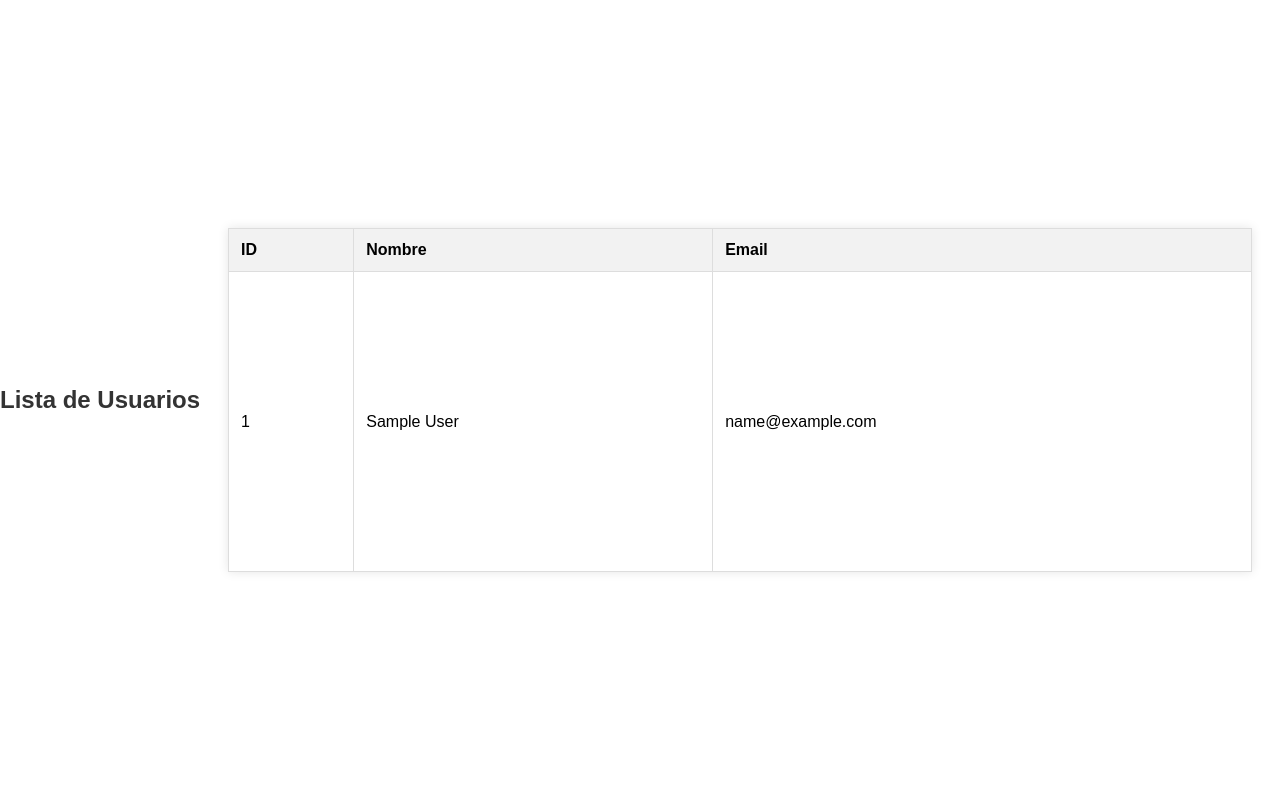
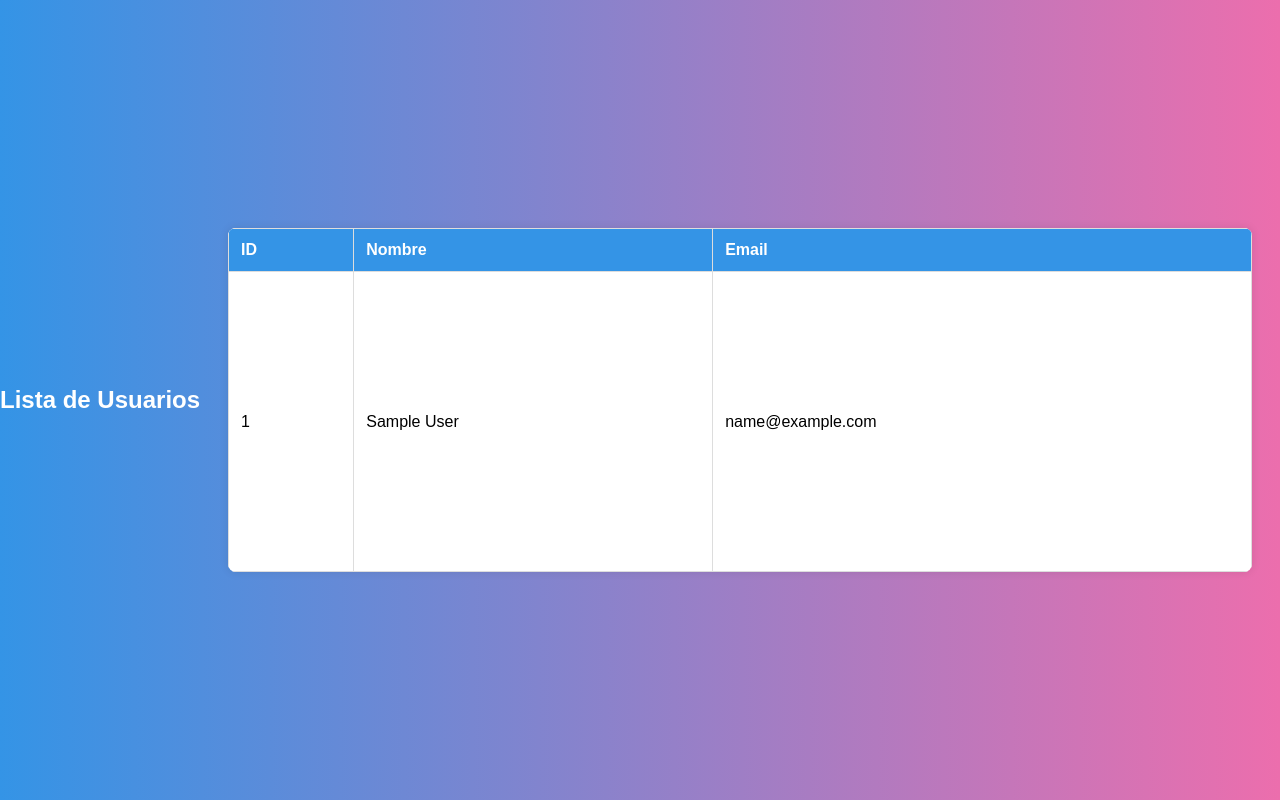
Before and after one commit to iTzKevinPG/ApplicationRenderApi, a Django app: page /users/ in a window 1280 px wide. Run offline with Django 4.2, Linux system fonts and the light colour scheme; tables that the repository leaves empty hold one stand-in row (values such as "Sample post").

Commit message:
change colors

```diff
--- a/userapp/templates/users_list.html
+++ b/userapp/templates/users_list.html
@@ -12,11 +12,12 @@
             justify-content: center;
             height: 100vh;
             margin: 0;
+            background: linear-gradient(to right, #3494e6, #ec6ead); /* Cambia estos colores según tus preferencias */
         }
 
         h2 {
             text-align: center;
-            color: #333;
+            color: #fff; /* Texto blanco para mayor visibilidad en el degradado */
         }
 
         table {
@@ -25,6 +26,8 @@
             margin: 20px auto;
             box-shadow: 0 0 10px rgba(0, 0, 0, 0.1);
             overflow: hidden;
+            background-color: #fff; /* Fondo blanco para la tabla */
+            border-radius: 8px;
         }
 
         th, td {
@@ -34,7 +37,8 @@
         }
 
         th {
-            background-color: #f2f2f2;
+            background-color: #3494e6; /* Azul para encabezados de columna */
+            color: #fff;
         }
 
         tbody {
```
